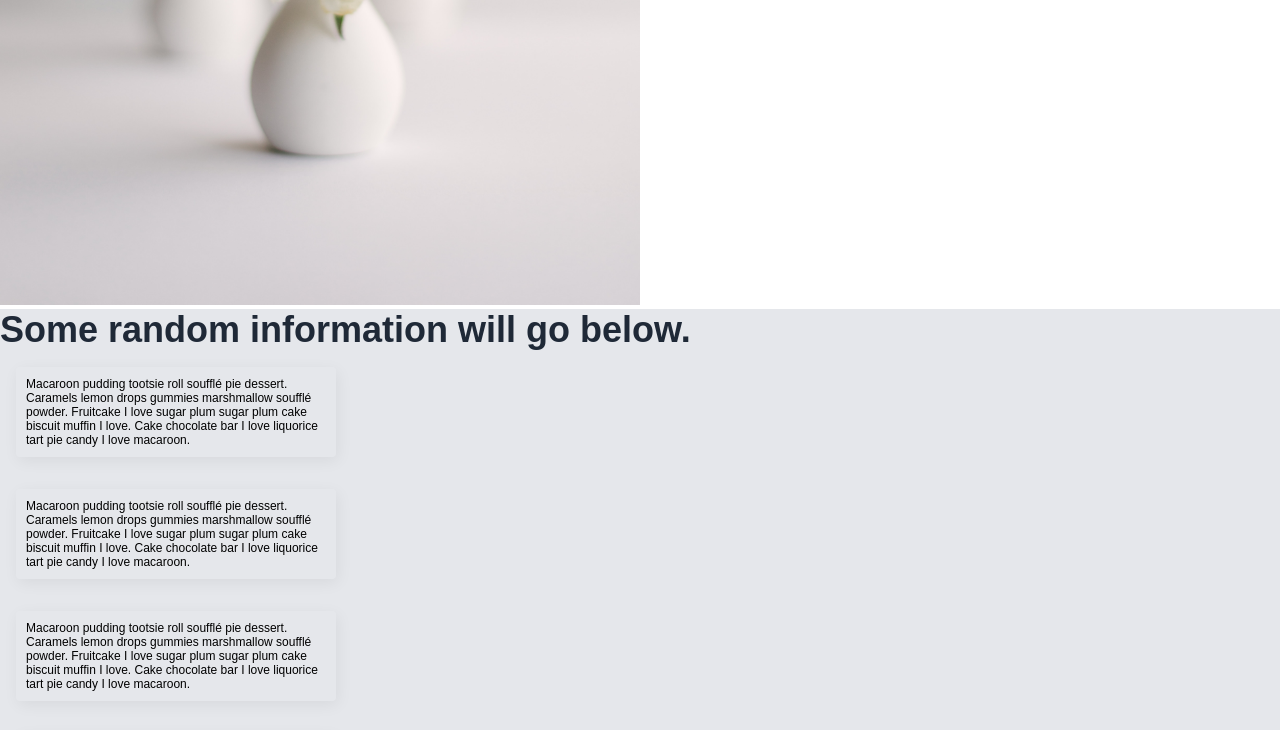
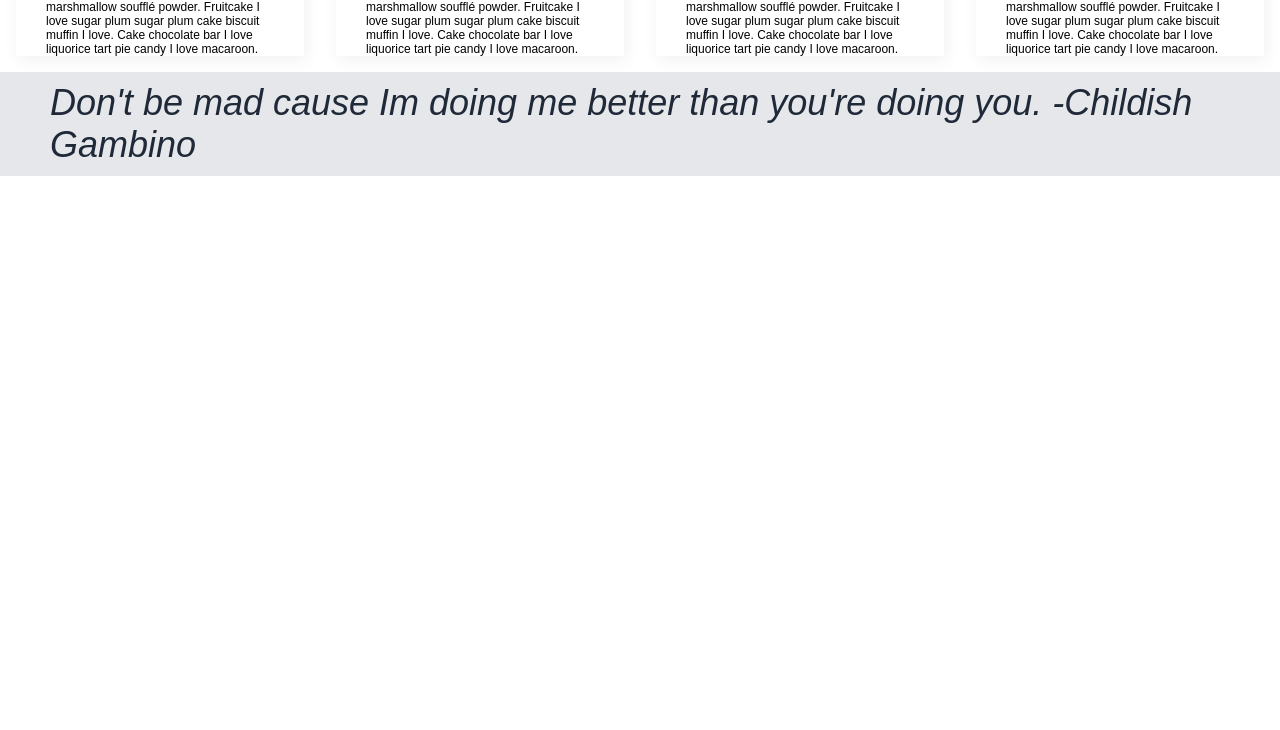
Before and after one commit to memeoplast/odin-page1, a plain HTML site: page index.html in a window 1280 px wide. Shown: the part 640-1370 px from the top of the page. After the commit the page ends 1085 px from the top, so only its background shows below. Drawn offline with Linux system fonts and the light colour scheme.

Commit message:
changing html and styling making cards horizontal and scale better

```diff
--- a/index.html
+++ b/index.html
@@ -18,7 +18,6 @@
 
     <div class="hero">
         This website is awesome
-    </div>
 
         <div class="hero-secondary">
             This website has some subtext that goes here under the main title. It's a me, Mario.
@@ -29,15 +28,18 @@
                 <img src="pic1.jpg" alt="A white flower in a white vase in front of a white background">
         </div>
     </div>
+    </div>
 
     <div class="main">
         <div class="info">
             Some random information will go below.
         </div>
+        <div class="card-container">
             <div class="card"> Macaroon pudding tootsie roll soufflé pie dessert. Caramels lemon drops gummies marshmallow soufflé powder. Fruitcake I love sugar plum sugar plum cake biscuit muffin I love. Cake chocolate bar I love liquorice tart pie candy I love macaroon. </div>
             <div class="card"> Macaroon pudding tootsie roll soufflé pie dessert. Caramels lemon drops gummies marshmallow soufflé powder. Fruitcake I love sugar plum sugar plum cake biscuit muffin I love. Cake chocolate bar I love liquorice tart pie candy I love macaroon. </div>
             <div class="card"> Macaroon pudding tootsie roll soufflé pie dessert. Caramels lemon drops gummies marshmallow soufflé powder. Fruitcake I love sugar plum sugar plum cake biscuit muffin I love. Cake chocolate bar I love liquorice tart pie candy I love macaroon. </div>
             <div class="card"> Macaroon pudding tootsie roll soufflé pie dessert. Caramels lemon drops gummies marshmallow soufflé powder. Fruitcake I love sugar plum sugar plum cake biscuit muffin I love. Cake chocolate bar I love liquorice tart pie candy I love macaroon. </div>
+        </div>
             <div class="quote">
             Don't be mad cause Im doing me better than you're doing you. -Childish Gambino
         </div>
--- a/style.css
+++ b/style.css
@@ -99,29 +99,42 @@ img {
   }
 
   .main {
-    background-color: #e5e7eb;
+    background-color: white;
     min-height: 100vh; /* Set a minimum height to fill the viewport */
     display: flex;
     flex-direction: column;
+    justify-content: center;
+    align-items: center;
 }
 
 
 .card {
     border: none;
-  box-shadow: 2px 4px 16px rgba(0,0,0,.06);
-  border-radius: 4px;
-  width: 300px;
-  padding: 10px;
-  margin: 16px;
-  font-size: 12px;
-  font-weight: 100;
-  flex-direction: row;
+    box-shadow: 2px 4px 16px rgba(0, 0, 0, 0.06);
+    margin: 16px;
+    font-size: 12px;
+    font-weight: 100;
+    flex-direction: row;
+    display: flex;
+    justify-content: center;
+    align-items: center;
+    padding: 0 30px;
 }
+
 
 .quote {
     background-color: #e5e7eb;
+    padding: 10px 50px;
 }
 
 body {
     margin: 0;
 }
+
+
+.card-container{
+    display: flex;
+    justify-content: center;
+    align-items: center;
+
+}
```
Lines whose indentation alone changed are shown as unchanged.
